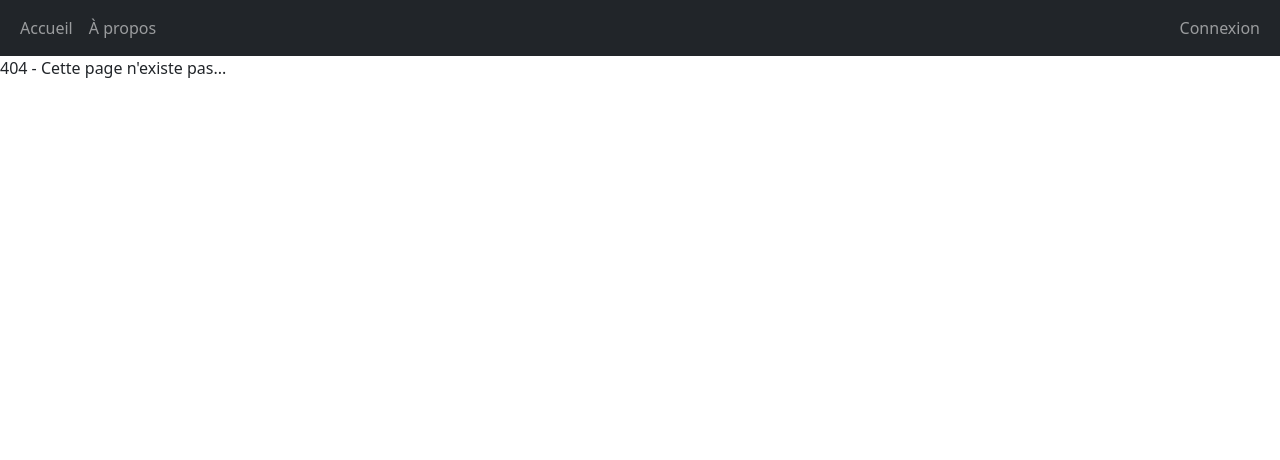
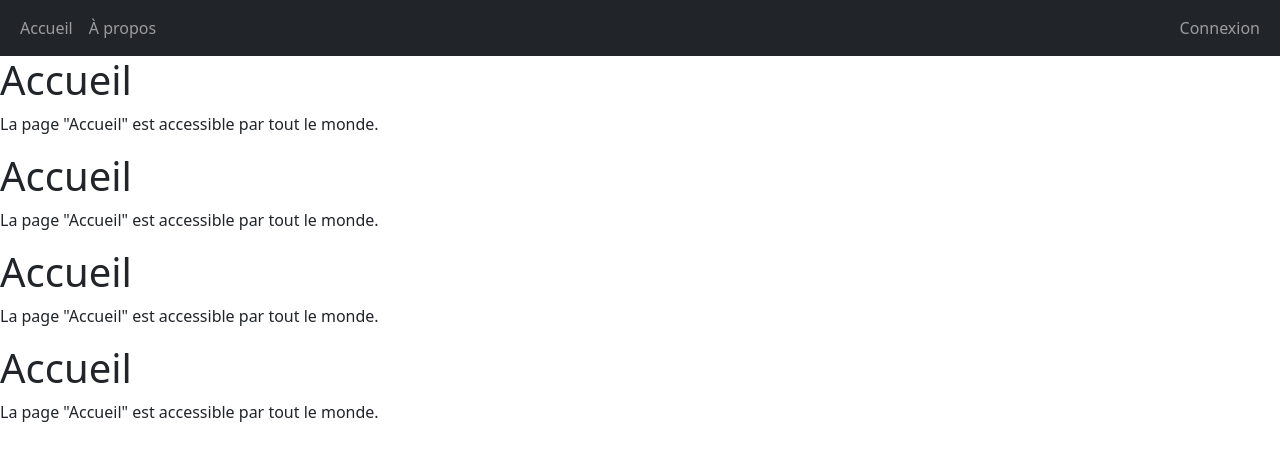
Before and after one commit to DevlooJeremy/appweb_trpr03, a Vue app: page /class in a window 1280 px wide. Before the commit this address had no page. Shown: the top 460 px of the page. Built offline with nearby package versions, Linux system fonts and the light colour scheme.

Commit message:
added classview and the components for teacher interface

```diff
--- /dev/null
+++ b/src/components/Alert.vue
@@ -0,0 +1,10 @@
+<script setup lang="ts"></script>
+
+<template>
+  <div class="home">
+    <h1>Accueil</h1>
+    <p>La page "Accueil" est accessible par tout le monde.</p>
+  </div>
+</template>
+
+<style scoped></style>
--- /dev/null
+++ b/src/components/DetailedQuestion.vue
@@ -0,0 +1,10 @@
+<script setup lang="ts"></script>
+
+<template>
+  <div class="home">
+    <h1>Accueil</h1>
+    <p>La page "Accueil" est accessible par tout le monde.</p>
+  </div>
+</template>
+
+<style scoped></style>
--- /dev/null
+++ b/src/components/Questions.vue
@@ -0,0 +1,10 @@
+<script setup lang="ts"></script>
+
+<template>
+  <div class="home">
+    <h1>Accueil</h1>
+    <p>La page "Accueil" est accessible par tout le monde.</p>
+  </div>
+</template>
+
+<style scoped></style>
--- /dev/null
+++ b/src/components/Students.vue
@@ -0,0 +1,10 @@
+<script setup lang="ts"></script>
+
+<template>
+  <div class="home">
+    <h1>Accueil</h1>
+    <p>La page "Accueil" est accessible par tout le monde.</p>
+  </div>
+</template>
+
+<style scoped></style>
--- a/src/router/routes.ts
+++ b/src/router/routes.ts
@@ -1,6 +1,7 @@
 import HomeView from '../views/HomeView.vue'
 import ProfileView from '../views/ProfileView.vue'
 import LoginView from '../views/LoginView.vue'
+import ClassView from '../views/ClassView.vue'
 
 const routes = [
   {
@@ -30,6 +31,11 @@ const routes = [
     path: '/:pathMatch(.*)*',
     name: 'NotFound',
     component: () => import('../views/NotFoundView.vue')
+  },
+  {
+    path: '/class',
+    name: 'Class',
+    component: ClassView
   }
 ]
 
--- /dev/null
+++ b/src/views/ClassView.vue
@@ -0,0 +1,19 @@
+<script setup lang="ts">
+import Students from "../components/Students.vue";
+import Questions from "../components/Questions.vue";
+import DetailedQuestion from "../components/DetailedQuestion.vue";
+import Alert from "../components/Alert.vue";
+
+
+</script>
+
+<template>
+    <div v-if="true">
+        <div><Students/></div>
+        <div><Questions/></div>
+        <div><DetailedQuestion/></div>
+        <div><Alert/></div>
+    </div>
+</template>
+
+<style scoped></style>
```
